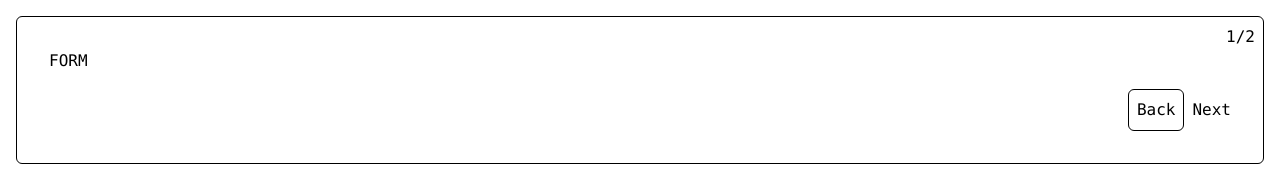
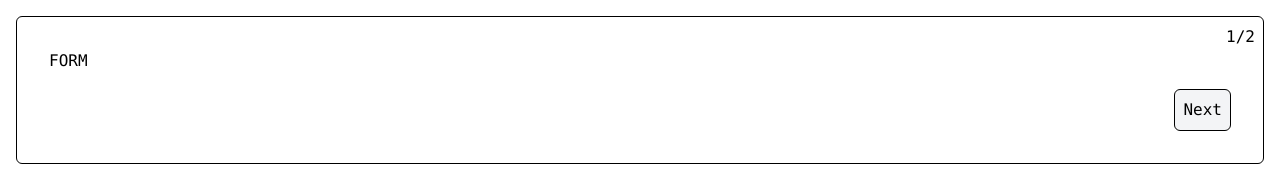
Before and after one commit to code0monkey1/resume-builder-next, a Next.js app: page /form in a window 1280 px wide. Shown: the top 181 px of the page. Built offline with nearby package versions, Linux system fonts and the light colour scheme.

Commit message:
1 Sept 2023, 11:39

```diff
--- a/app/form/page.tsx
+++ b/app/form/page.tsx
@@ -15,20 +15,27 @@ const Form = () => {
   ]);
 
   return (
-    <div className="relative bg-white border border-solid border-black p-8 m-4 rounded-md font-mono">
+    <div className="relative  bg-white border border-solid border-black p-8 m-4 rounded-md font-mono">
       FORM
       <form>
         <div className="absolute top-2 right-2 ">
           {currentStepIndex + 1}/{steps.length}
         </div>
         <div className="mt-4 flex gap-2 justify-end">
+          {currentStepIndex !== 0 && (
+            <button
+              className="border
+           rounded-md p-2 bg-gray-100 border-black border-solid"
+            >
+              Back
+            </button>
+          )}
           <button
             className="border
-           rounded-md p-2 border-black border-solid"
+           rounded-md p-2 bg-gray-100 border-black border-solid"
           >
-            Back
+            Next
           </button>
-          <button>Next</button>
         </div>
       </form>
     </div>
```
